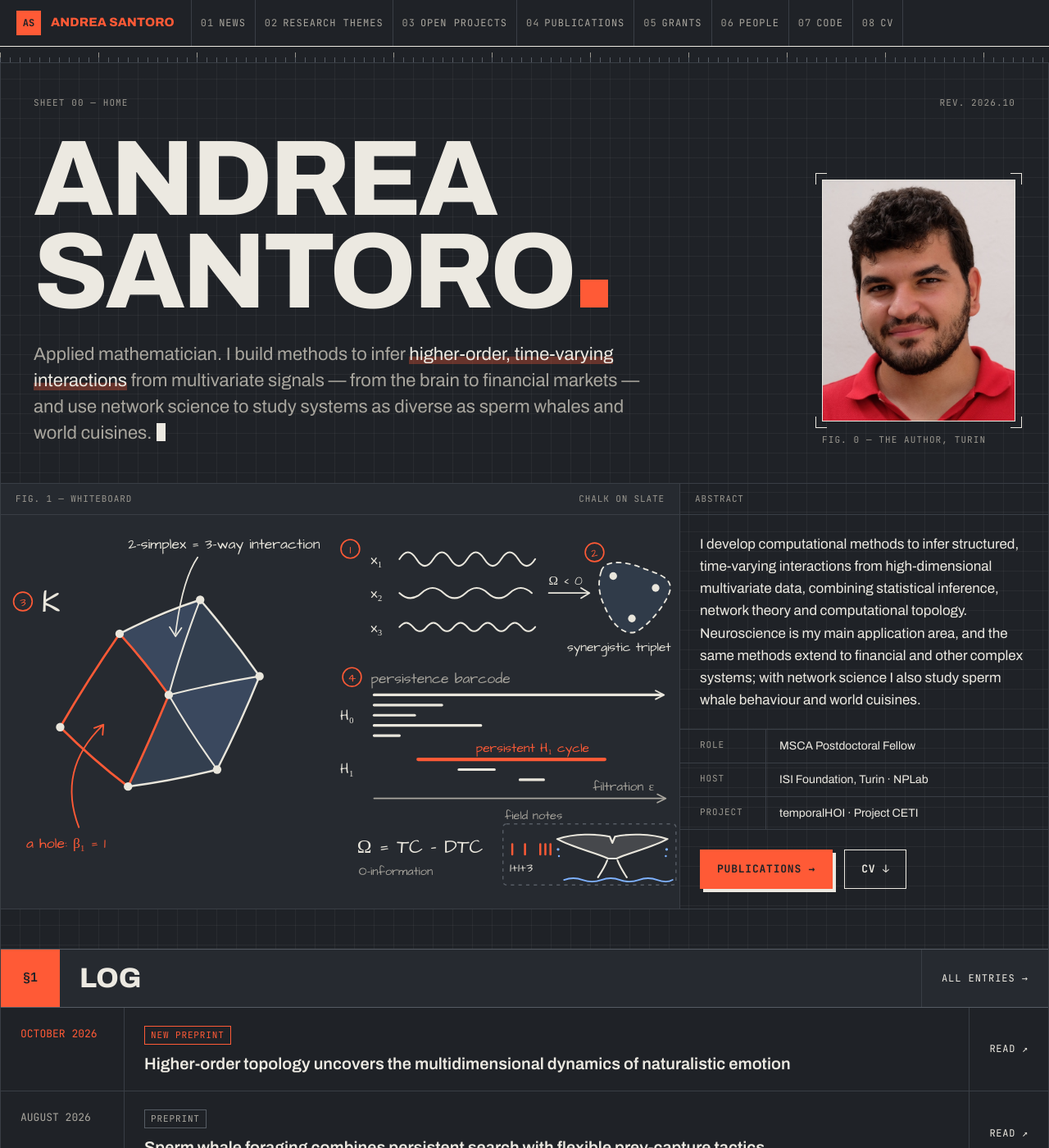
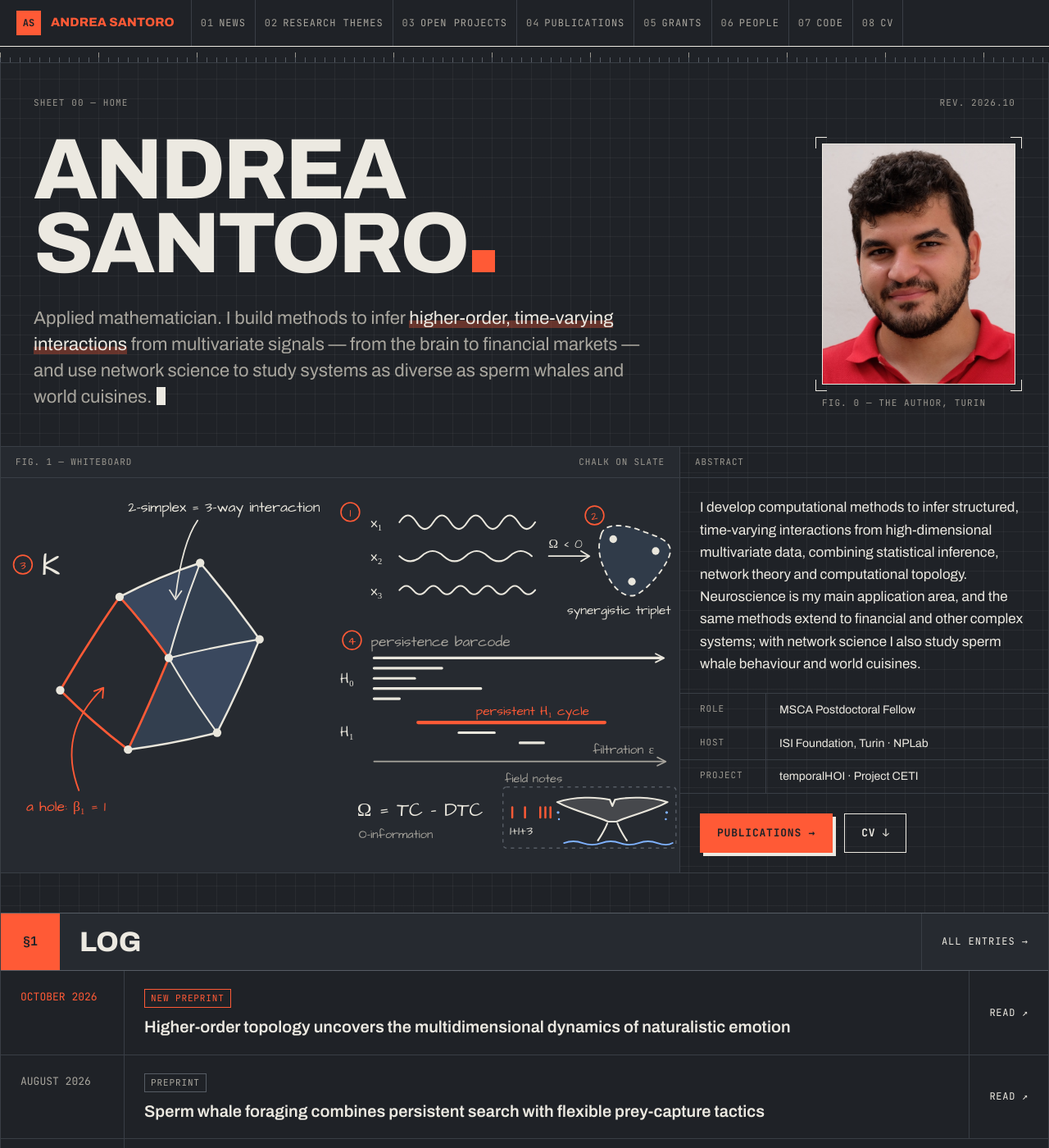
Before and after one commit to andresantoro/andresantoro.github.io, a Jekyll site: the page built from _pages/about.md, in a window 1280 px wide and 1400 px high. Shown: the whole window at 82% size. Built offline with Jekyll 4.4.1, drawn with Linux system fonts in a browser that asks for light colours.

Commit message:
Home: smaller name in the hero
Co-Authored-By: Claude Opus 5.5 <noreply@anthropic.com>

```diff
--- a/assets/css/notebook.scss
+++ b/assets/css/notebook.scss
@@ -220,7 +220,7 @@ body.nb {
 .nb-hero { padding: 40px 40px 44px; border-bottom: 1px solid var(--rule); }
 .nb-hero__row { margin-top: 28px; display: flex; flex-wrap: wrap; align-items: flex-end; justify-content: space-between; gap: 40px; }
 .nb-hero__main { flex: 1 1 620px; min-width: 0; container-type: inline-size; }
-.nb-hero .nb-display { font-size: clamp(38px, 10vw, 156px); font-size: min(156px, 14.2cqi); line-height: 0.86; overflow-wrap: normal; }
+.nb-hero .nb-display { font-size: clamp(32px, 8vw, 124px); font-size: min(124px, 11.4cqi); line-height: 0.86; overflow-wrap: normal; }
 .nb-hero__lede { margin: 30px 0 0; max-width: 760px; font-size: clamp(18px, 1.8vw, 22px); line-height: 1.45; color: var(--muted); }
 .nb-hero__lede mark { background: none; color: var(--chalk); box-shadow: inset 0 -0.42em 0 rgba(255, 90, 54, 0.32); }
 .nb-cursor { display: inline-block; width: 0.5em; height: 1em; margin-left: 6px; vertical-align: -0.15em; background: var(--chalk); animation: nb-blink 1.1s steps(1) infinite; }
```
